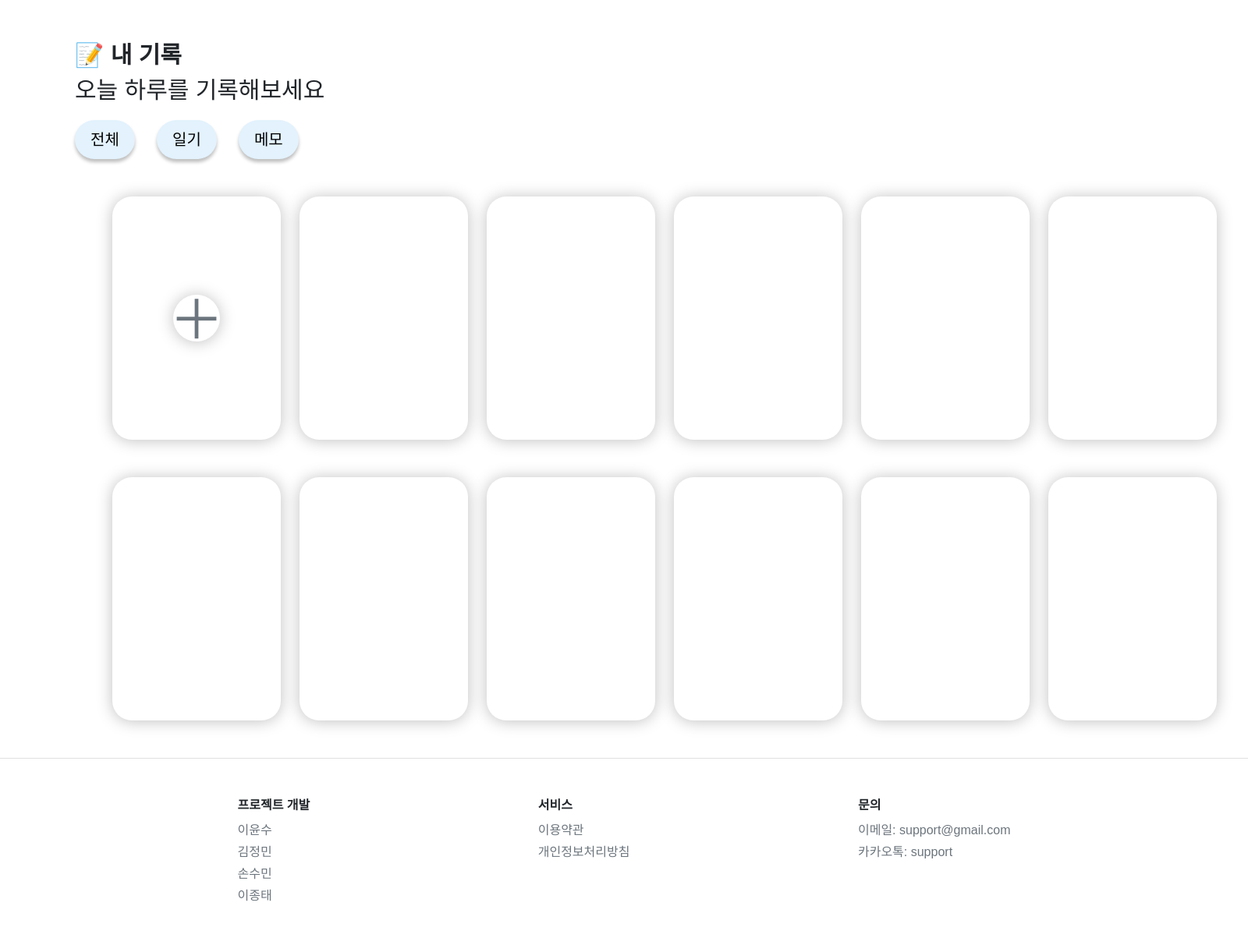
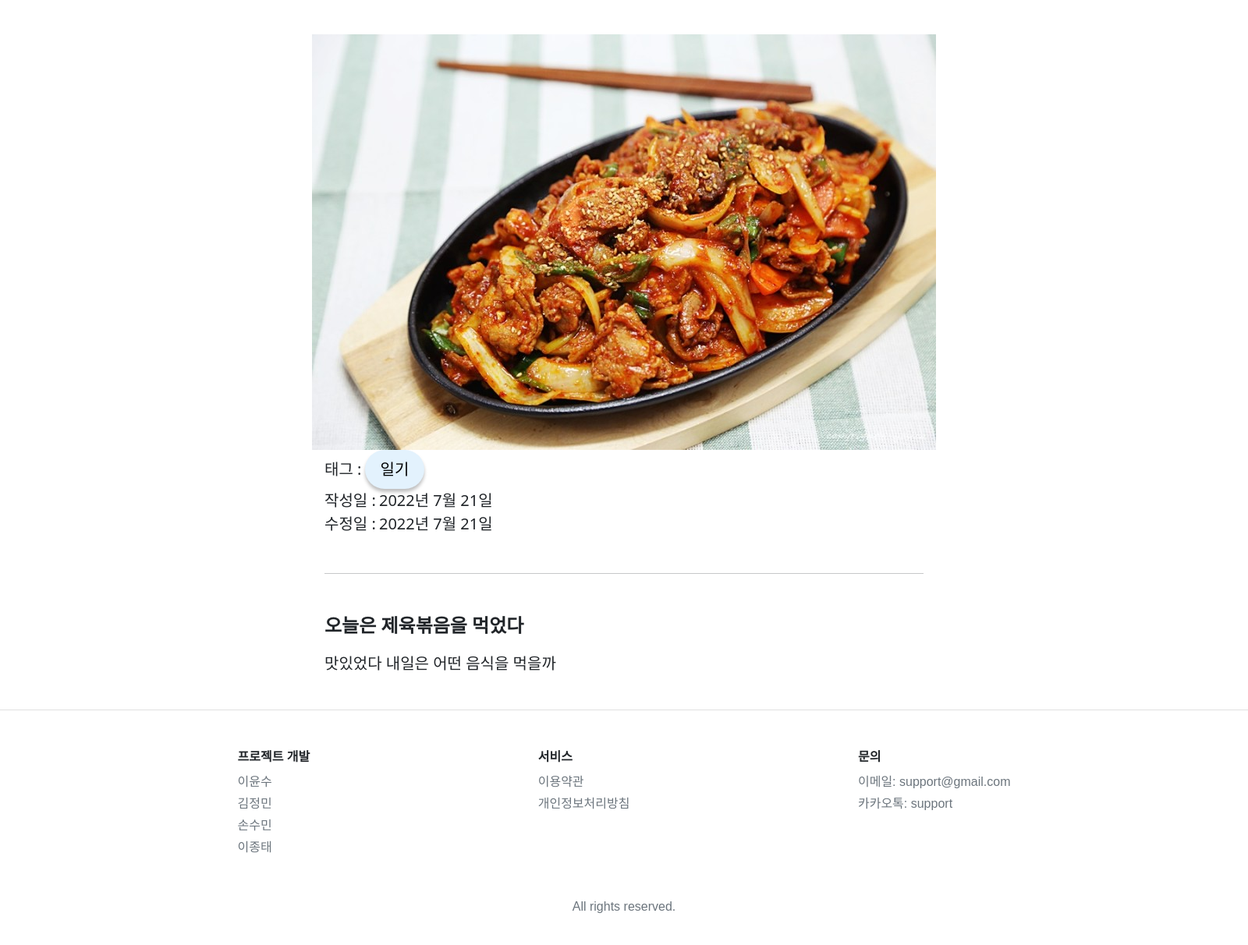
Before and after one commit to leey00nsu/ToyProject_GDSC2022, a Django app: template templates/contents/content.html in a window 1600 px wide. Shown: the part 71-1283 px from the top of the page at 78% size. After the commit the page ends 1242 px from the top, so only its background shows below. Run offline with Django 4.2, Linux system fonts and the light colour scheme; the template is opened without the code that fills it, so the values that code supplies are empty; some libraries are stand-ins or nearby versions; some web fonts are replaced.

Commit message:
이종태

```diff
--- a/templates/contents/content.html
+++ b/templates/contents/content.html
@@ -8,72 +8,26 @@
 {% endblock%}
 <!--  -->
 {% block content %}
-<div class="pt-5 pb-5">
-  <div class="d-flex justify-content-start ms-5">
-    <div class="d-flex flex-column ms-5">
-      <div class="sub-text notosanskr text-bold">📝 내 기록</div>
-      <div class="sub-text notosanskr text-regular"
-        >오늘 하루를 기록해보세요</div>
-      <div class="pt-3">
-        <button class="btn-tag fs-5 notosanskr me-4">전체</button>
-        <button class="btn-tag fs-5 notosanskr me-4">일기</button>
-        <button class="btn-tag fs-5 notosanskr me-4">메모</button>
-      </div>
-      <div class="pt-5 ms-5 d-flex">
-          <div class="content-box drop-shadow me-4 d-flex justify-content-center align-items-center">
-            <button class="btn-add drop-shadow d-flex flex-column justify-content-center align-items-center main-text text-secondary"
-            data-bs-toggle="modal"
-            data-bs-target="#PostModal">
-            ＋
-            </button>
-          </div>
-          <div class="content-box drop-shadow me-4"></div>
-          <div class="content-box drop-shadow me-4"></div>
-          <div class="content-box drop-shadow me-4"></div>
-          <div class="content-box drop-shadow me-4"></div>
-          <div class="content-box drop-shadow me-4"></div>
-        </div>
-        <div class="pt-5 ms-5 d-flex">
-          <div class="content-box drop-shadow me-4"></div>
-          <div class="content-box drop-shadow me-4"></div>
-          <div class="content-box drop-shadow me-4"></div>
-          <div class="content-box drop-shadow me-4"></div>
-          <div class="content-box drop-shadow me-4"></div>
-          <div class="content-box drop-shadow me-4"></div>
-        </div>
-      </div>
-    </div>
-  </div>
-</div>
-
-<!-- 모달 화면 -->
-<div class="modal fade" id="PostModal" tabindex="-1" aria-labelledby="exampleModalLabel" aria-hidden="true">
 <div class="modal-dialog modal-lg">
-    <div class="modal-content">
-      <div class="modal-header">
-        <div type="button" class="modal-title fs-5 text-primary" id="PostModalLabel">업로드</div>
-        <button type="button" class="btn-close" data-bs-dismiss="modal" aria-label="Close"></button>
-      </div>
     <div class="modal-body">
       <div class="d-flex flex-column">
         <!-- 사진 업로드 -->
         <div type="button" class="d-flex flex-column justify-content-center align-items-center">
-              <img src="{%static 'images/upload.png' %}">
-              <div class="fs-5 text-primary">여기를 눌러 업로드</div>
+            <img src="{%static 'images/ex-con.png'%}">
         </div>
 
             <!-- 태그,시간 -->
         <div>
           <span class="fs-5">태그 :</span>
-            <span class="fs-5">내용입니다</span>
+          <span class="fs-5"> <button class="btn-tag fs-5 notosanskr me-4">일기</button></span>
         </div>
         <div>
           <span class="fs-5">작성일 :</span>
-            <span class="fs-5">내용입니다</span>
+          <span class="fs-5">2022년 7월 21일</span>
         </div>
         <div>
           <span class="fs-5">수정일 :</span>
-            <span class="fs-5">내용입니다</span>
+          <span class="fs-5">2022년 7월 21일</span>
         </div>
 
             <!-- 수평가로선 -->
@@ -81,11 +35,10 @@
 
             <!-- 내용 -->
         <div>
-            <span class="fs-4 text-bold">제목</span>
+          <span class="fs-4 text-bold">오늘은 제육볶음을 먹었다</span>
         </div>
         <div class="mt-3">
-            <span class="fs-5">내용입니다</span>
-          </div>
+          <span class="fs-5">맛있었다 내일은 어떤 음식을 먹을까</span>
         </div>
       </div>
     </div>
```
Also changed, not shown: templates/contents/content12312.html (added, +94 -0 lines), static/images/ex-con.png (added). Lines whose indentation alone changed are shown as unchanged.
